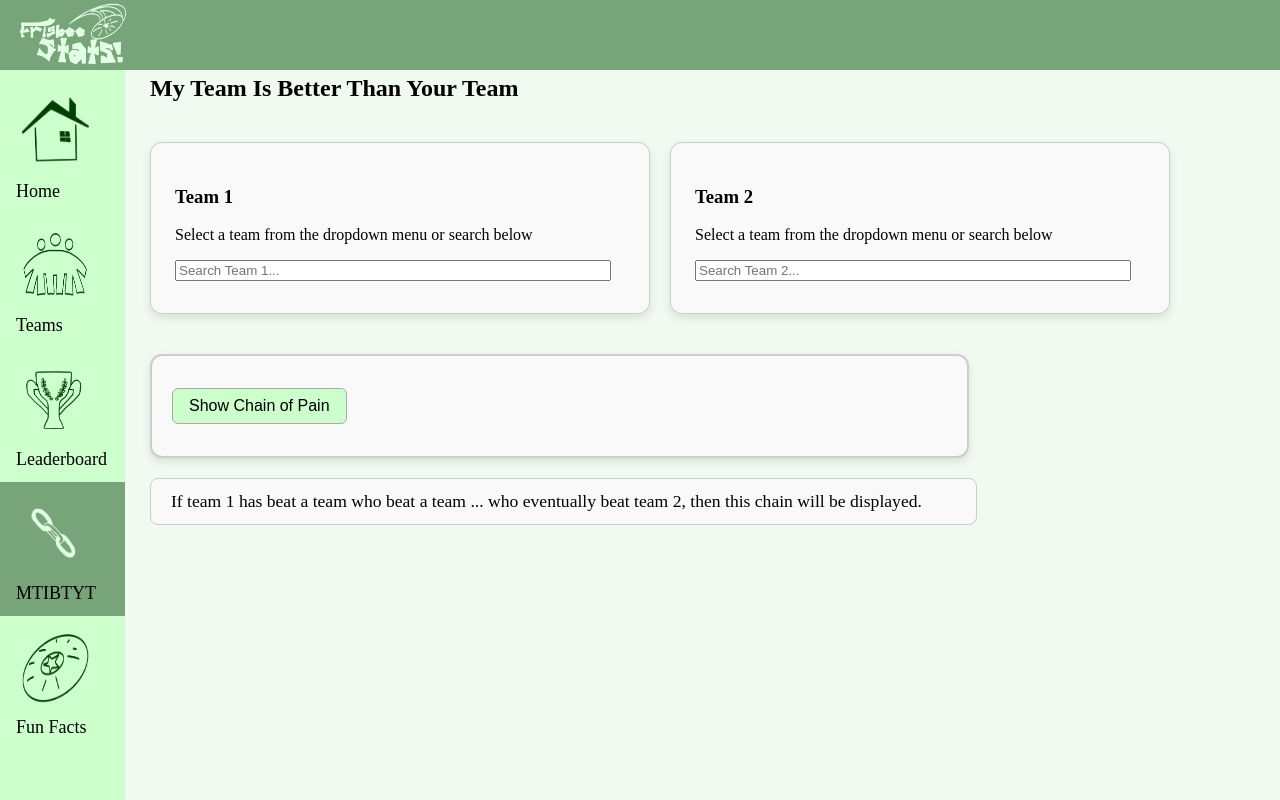
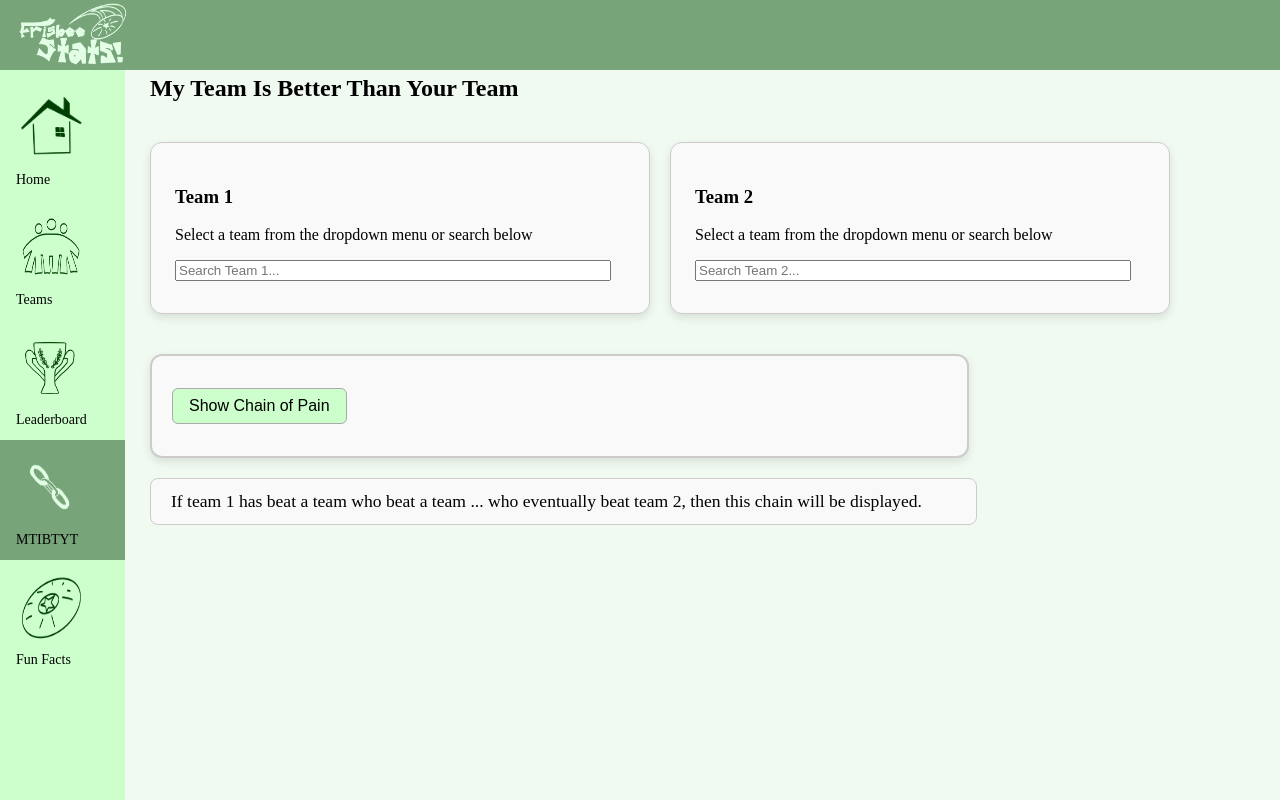
Before and after one commit to aidenjohnson728/cs257, a Flask app: page /MTIBTYT.html in a window 1280 px wide. Run offline with Flask 3, Linux system fonts and the light colour scheme; data that the repository does not hold is empty; parts of the project's set-up code (start-up, migrations or seed data) failed here and were passed over; some libraries are stand-ins or nearby versions.

Commit message:
Modified styles.css

```diff
--- a/webapp/static/styles.css
+++ b/webapp/static/styles.css
@@ -248,7 +248,7 @@ body {
 .leaderboard-box th,
 .leaderboard-box td {
   padding: 10px;
-  text-align: center;
+  text-align: left;
   border-bottom: 1px solid #ddd;
 }
 .leaderboard-box th {
@@ -484,7 +484,7 @@ ul {
   text-decoration: none;
   color: #000;
   padding: 12px 16px;
-  font-size: 18px;
+  font-size: 14px;
 }
 
 .nav-item:hover,
@@ -493,8 +493,8 @@ ul {
 }
 
 .nav-icon {
-  width: 78px;
-  height: 78px;
+  width: 70px;
+  height: 70px;
   margin-bottom: 6px;
  }
 
```
